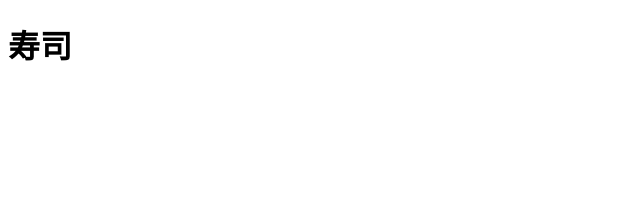
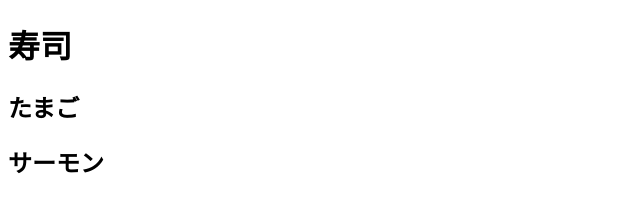
Before and after one commit to saigusa-ez/git_study_20140603, a plain HTML site: page index.html in a window 1280 px wide. Shown: the whole page, without its empty margins (0-640 px from the left). Drawn offline with Linux system fonts and the light colour scheme.

Commit message:
ookawa commit .

```diff
--- a/index.html
+++ b/index.html
@@ -7,5 +7,7 @@
 
   <body>
     <h1>寿司</h1>
+    <h2>たまご</h2>
+    <h2>サーモン</h2>
   </body>
 </html>
```
